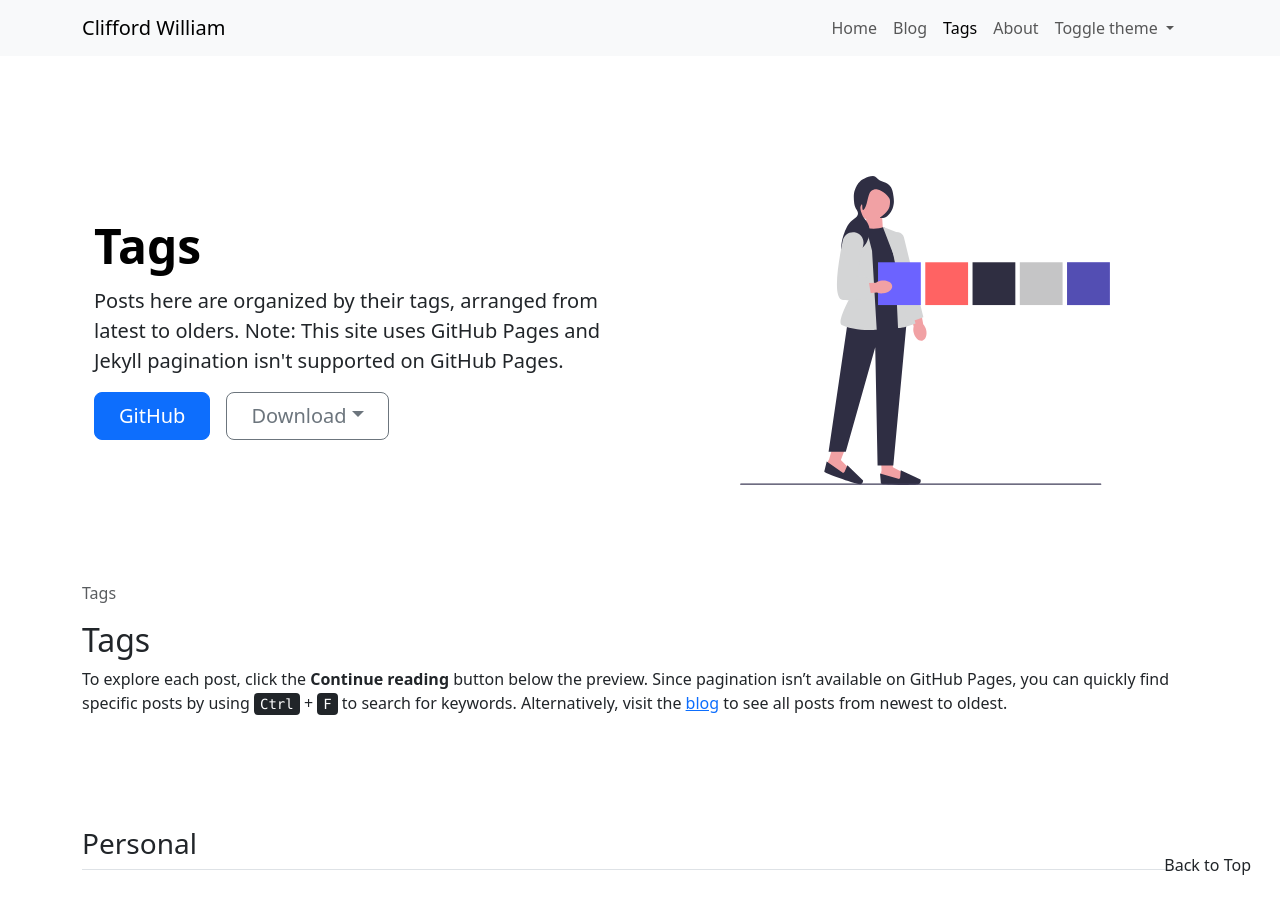
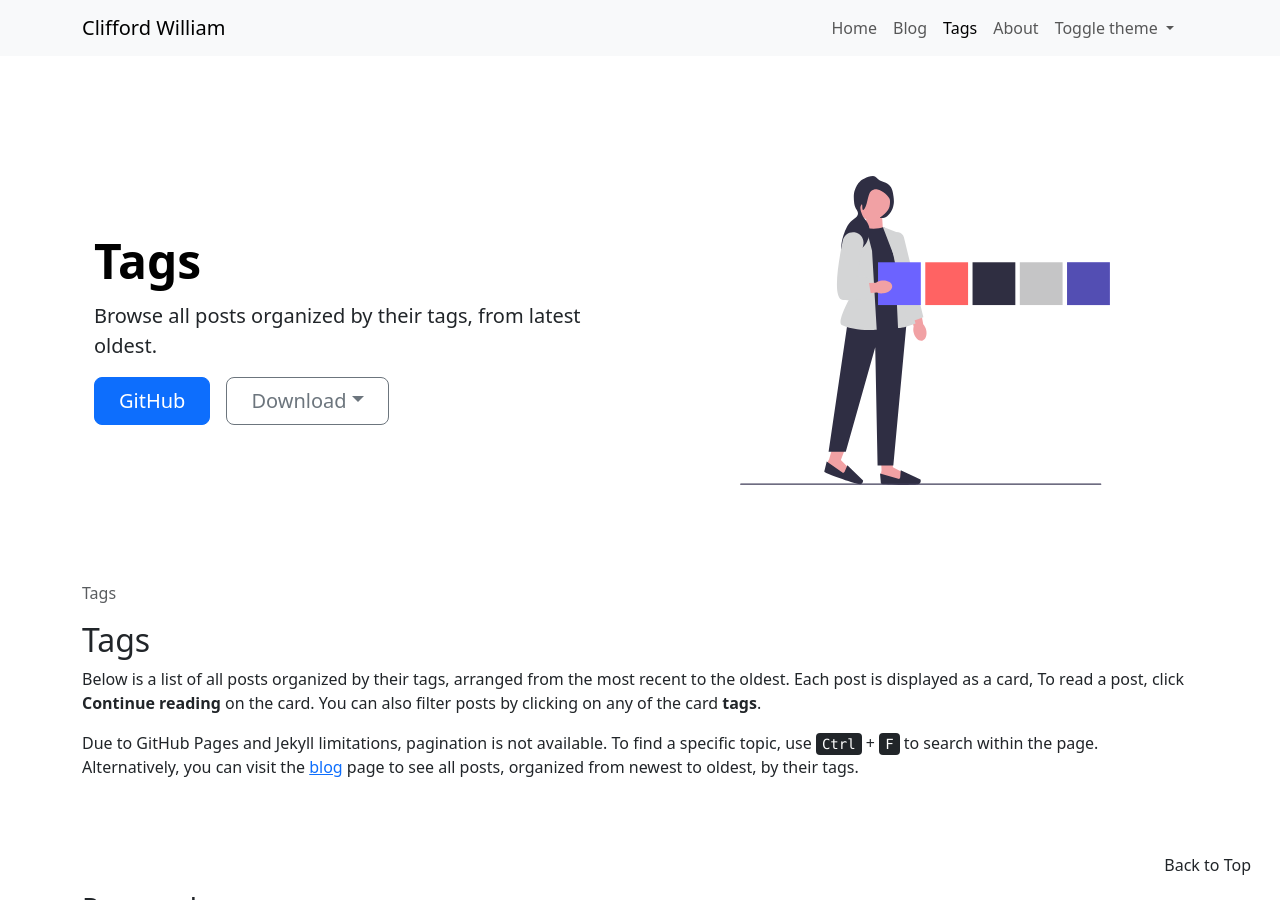
Before and after one commit to cliffordwilliam/my_archive, a Jekyll site: the page built from tags.md, in a window 1280 px wide and 900 px high. Built offline with Jekyll 4.4.1, drawn with Linux system fonts in a browser that asks for light colours.

Commit message:
update content

```diff
--- a/tags.md
+++ b/tags.md
@@ -1,12 +1,14 @@
 ---
 title: Tags
-description: "Posts here are organized by their tags, arranged from latest to olders. Note: This site uses GitHub Pages and Jekyll pagination isn't supported on GitHub Pages."
+description: "Browse all posts organized by their tags, from latest oldest."
 thumbnail: "undraw_choose_color_uotg.svg"
 ---
 
 ## Tags
 
-To explore each post, click the **Continue reading** button below the preview. Since pagination isn't available on GitHub Pages, you can quickly find specific posts by using <kbd>Ctrl</kbd> + <kbd>F</kbd> to search for keywords. Alternatively, visit the [blog]({{ site.baseurl }}{% link blog.md %}) to see all posts from newest to oldest.
+Below is a list of all posts organized by their tags, arranged from the most recent to the oldest. Each post is displayed as a card, To read a post, click **Continue reading** on the card. You can also filter posts by clicking on any of the card **tags**.
+
+Due to GitHub Pages and Jekyll limitations, pagination is not available. To find a specific topic, use <kbd>Ctrl</kbd> + <kbd>F</kbd> to search within the page. Alternatively, you can visit the [blog]({{ site.baseurl }}{% link blog.md %}) page to see all posts, organized from newest to oldest, by their tags.
 
 {% for tag in site.tags %}
   <div class="py-5">
```
